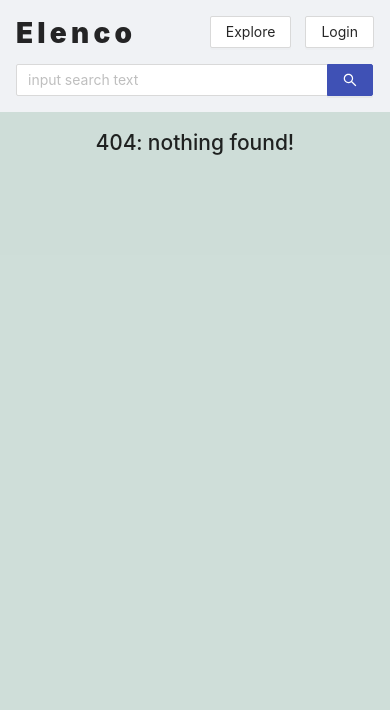
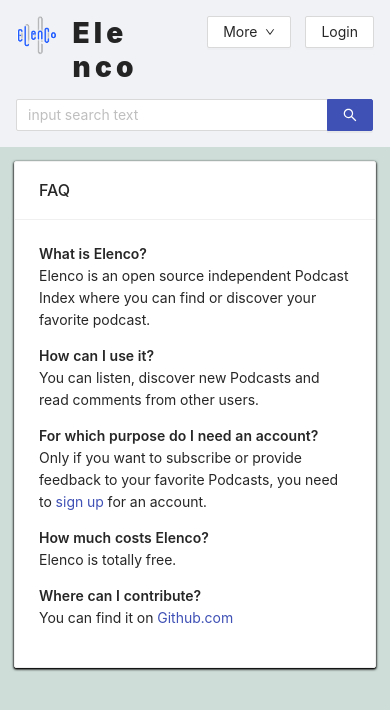
Before and after one commit to DominicWrege/elenco-frontend, a React (Create React App) app: page /faq in a window 390 px wide. Before the commit this address had no page. Shown: the top 710 px of the page. Built offline with nearby package versions, Linux system fonts and the light colour scheme.

Commit message:
brand - home.css responsive - new logo

```diff
--- a/public/api-spec.yaml
+++ b/public/api-spec.yaml
@@ -232,7 +232,7 @@
                 type: array
                 items:
                   $ref: "#/components/schemas/TopCategory"
-  /category:
+  /category/{category_id_name}:
     get:
       tags:
         - categories
--- a/src/components/App/Routes.tsx
+++ b/src/components/App/Routes.tsx
@@ -1,4 +1,4 @@
-import { Route, Switch } from "wouter";
+import { Link, Route, Switch } from "wouter";
 import { Explore } from "../../pages/Explore/Explore";
 import { Feed } from "../../pages/Feed/Feed";
 import FeedsByAuthorOrCategory, { FeedsBy } from "../../pages/FeedsByAuthorOrCategory/FeedsByAuthorOrCategory";
@@ -13,6 +13,45 @@
 
 import SwaggerUI from "swagger-ui-react"
 import "swagger-ui-react/swagger-ui.css"
+import { Card, Typography } from "antd";
+const { Text } = Typography;
+
+
+const faq = <Card title="FAQ" style={{ height: "fit-content" }}>
+    <div style={{ height: "fit-content" }}>
+        <Text strong>What is Elenco?</Text>
+        <p>
+            Elenco is an open source independent Podcast Index where you can
+            find or discover your favorite podcast.
+        </p>
+        <Text strong>How can I use it?</Text>
+        <p>
+            You can listen, discover new Podcasts and read comments from other
+            users.
+        </p>
+        <Text strong>For which purpose do I need an account?</Text>
+        <p>
+            Only if you want to subscribe or provide feedback to your favorite
+            Podcasts, you need to
+            <Link href="/register"> sign up</Link> for an account.
+        </p>
+
+        <Text strong>How much costs Elenco?</Text>
+        <p>Elenco is totally free.</p>
+
+        <Text strong>Where can I contribute?</Text>
+        <p>
+            You can find it on{" "}
+            <a
+                href="https://github.com/DominicWrege/elenco"
+                target="_blank"
+                rel="noreferrer"
+            >
+                Github.com
+            </a>
+        </p>
+    </div>
+</Card>;
 
 export const MainRoutes =
     <Switch>
@@ -58,6 +97,9 @@
         <Route path="/api">
             <SwaggerUI url="/api-spec.yaml" />
         </Route>
+        <Route path="/faq">
+            {faq}
+        </Route>
         <Route>
             <h2>404: nothing found!</h2>
         </Route>
--- a/src/components/Header/Header.css
+++ b/src/components/Header/Header.css
@@ -12,6 +12,10 @@
 #Header-title .ant-typography {
 	letter-spacing: 0.15em;
 	font-weight: 900;
+}
+
+.Header-dropdown-more {
+	display: none;
 }
 
 .Header-inner {
@@ -37,7 +41,24 @@
 }
 
 #Header-search .ant-select-auto-complete {
-	width: 32rem;
+	width: 26rem;
+}
+.Header-btns-group {
+	display: flex;
+	gap: 1em;
+}
+
+.Header-dropdown-more {
+	display: none;
+}
+
+#Header-title {
+	display: flex;
+	align-content: center;
+}
+
+#Header-title *:hover {
+	text-decoration: unset;
 }
 
 @media (max-width: 1200px) {
@@ -46,7 +67,7 @@
 	}
 }
 
-@media (max-width: 700px) {
+@media (max-width: 950px) {
 	.Header-inner {
 		display: grid;
 		grid-template-columns: 1fr 1fr max-content;
@@ -74,18 +95,17 @@
 		width: 100%;
 	}
 
-	#Header-btn {
+	#Header-btns {
 		grid-area: btns;
 		justify-self: end;
 	}
-	/* header.Header span.ant-page-header-heading-tags {
-		width: 95%;
+}
+
+@media (max-width: 580px) {
+	.Header-btns-group {
+		display: none;
 	}
-	.Header span.ant-page-header-heading-title a {
-		min-width: fit-content;
-		text-overflow: unset;
+	.Header-dropdown-more {
+		display: block;
 	}
-	.Header {
-		padding: 8px 14px !important;
-	} */
 }
--- a/src/components/Header/Header.tsx
+++ b/src/components/Header/Header.tsx
@@ -1,11 +1,31 @@
 import React, { useContext } from "react";
 import "./Header.css";
+import { DownOutlined } from '@ant-design/icons';
 import { Button, Dropdown, Menu, Typography } from "antd";
 import { Link, useLocation } from "wouter";
 import { UserOutlined } from "@ant-design/icons";
 import { auth } from "../../functions/auth";
 import SearchField from "../SearchField/SearchField";
 import { UserContext } from "../../contexts/UserContext";
+
+const dropMenu =
+	<Menu >
+		<Menu.Item key="mexplore">
+			<Link href="/explore" className="active">
+				Explore
+			</Link>
+		</Menu.Item >
+		<Menu.Item key="mfaq">
+			<Link href="/faq" >
+				FAQ
+			</Link>
+		</Menu.Item>
+		<Menu.Item key="mexplore">
+			<Link href="/api">
+				API
+			</Link>
+		</Menu.Item>
+	</Menu >
 
 function AppHeader(): JSX.Element {
 	const userContext = useContext(UserContext);
@@ -74,18 +94,37 @@
 	return (
 		<header>
 			<div className="Header-inner">
-				<div id="Header-title">
-					<Link href="/" id="Header-title">
+				<div id="Header-title" >
+					<Link href="/" style={{ display: "flex", gap: "1rem"}}>
+						<img style={{ height: "2.8em" }} src="/img/logo.png" alt="logo" />
 						<Typography.Title level={1}>Elenco</Typography.Title>
 					</Link>
 				</div>
 				<div id="Header-search">
 					<SearchField />
 				</div>
-				<div id="Header-btn">
-					<Link href="/explore" className="active">
-						<Button type="default">Explore</Button>
-					</Link>
+
+
+				<div id="Header-btns">
+					<div className="Header-dropdown-more">
+						<Dropdown overlay={dropMenu} >
+							<Button>
+								More <DownOutlined />
+							</Button>
+						</Dropdown>
+					</div>
+
+					<div className="Header-btns-group">
+						<Link href="/explore" className="active">
+							<Button type="default">Explore</Button>
+						</Link>
+						<Link href="/faq" >
+							<Button type="default">FAQ</Button>
+						</Link>
+						<Link href="/api">
+							<Button type="default">API</Button>
+						</Link>
+					</div>
 				</div>
 				<div id="Header-menu">{userMenu()}</div>
 			</div>
--- a/src/components/Home/Home.css
+++ b/src/components/Home/Home.css
@@ -4,15 +4,15 @@
 	flex-direction: column;
 }
 .Home header {
+	display: block;
 	text-align: center;
-	display: block;
 }
 
 .Home header h2 {
 	font-size: 2em;
 }
 .Home header .ant-typography {
-	margin: 0.25em 0 !important;
+	margin: 1rem 0;
 }
 .Home h1.ant-typography {
 	text-align: center;
--- a/src/components/Home/Home.tsx
+++ b/src/components/Home/Home.tsx
@@ -8,7 +8,6 @@
 import { FeedSmall } from "../../models/feeds";
 import FeedSmallList from "../FeedSmallList/FeedSmallList";
 import feed from "../../functions/feed";
-const { Text } = Typography;
 
 export const Home: React.FC = () => {
 	const [meta, setMeta] = useState<MetaStatistic | null>(null);
@@ -18,9 +17,6 @@
 	const [loadFeeds, setLoadFeeds] = useState(true);
 	const loadMeta = useCallback(async () => {
 		try {
-			// const json: MetaStatistic = await api.getMeta();
-			// setMeta(json);
-			// const feeds = await feed.getTop25();
 			const [topFeedsJson, metaJson, recentFeedJson] = await Promise.all([
 				feed.getTop25(),
 				api.getMeta(),
@@ -44,9 +40,13 @@
 	return (
 		<div className="Home">
 			<header>
-				<Typography.Title level={1}>Welcome to Elenco!</Typography.Title>
-				<Typography.Title level={2}>
-					An independent open source podcast directory.
+
+				{/* <img src="img/elenco_one.png" height={320} alt="" /> */}
+				<img src="img/logo.png" height={320} alt="logo" />
+				{/* <img src="img/elenco_three.png" height={320} alt="" />
+				<img src="img/elenco_four.png" height={320} alt="" /> */}
+				<Typography.Title level={4}>
+					An independent open source podcast directory
 				</Typography.Title>
 			</header>
 			<section className="Home-meta">
@@ -91,42 +91,6 @@
 					></FeedSmallList>
 				</Card>
 			</section>
-			<section>
-				<Card title="FAQ">
-					<Text strong>What is Elenco?</Text>
-					<p>
-						Elenco is an open source independent Podcast Index where you can
-						find or discover your favorite podcast.
-					</p>
-					<Text strong>How can I use it?</Text>
-					<p>
-						You can listen, discover new Podcasts and read comments from other
-						users.
-					</p>
-					<Text strong>For which purpose do I need an account?</Text>
-					<p>
-						Only if you want to subscribe or provide feedback to your favorite
-						Podcasts, you need to
-						<Link href="/register"> sign up</Link> for an account.
-					</p>
-
-					<Text strong>How much costs Elenco?</Text>
-					<p>Elenco is totally free.</p>
-
-					<Text strong>Where can I contribute?</Text>
-					<p>
-						You can find it on{" "}
-						<a
-							href="https://github.com/DominicWrege/elenco"
-							target="_blank"
-							rel="noreferrer"
-						>
-							Github.com
-						</a>
-						.
-					</p>
-				</Card>
-			</section>
 		</div>
 	);
 };
```
Also changed, not shown: public/img/logo.png (added).
